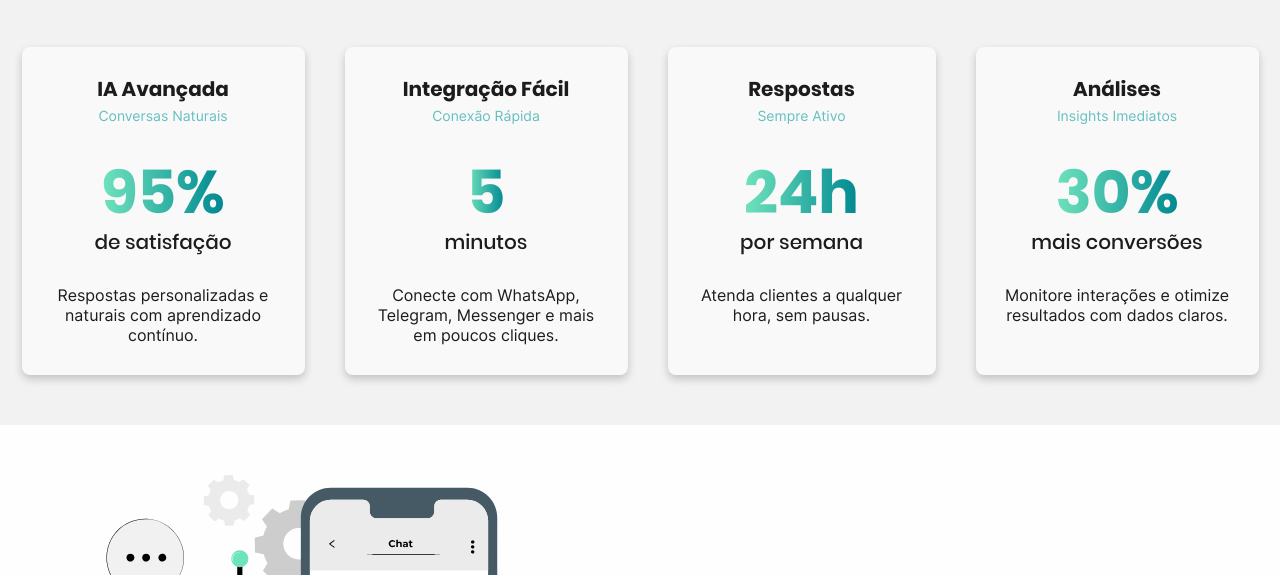
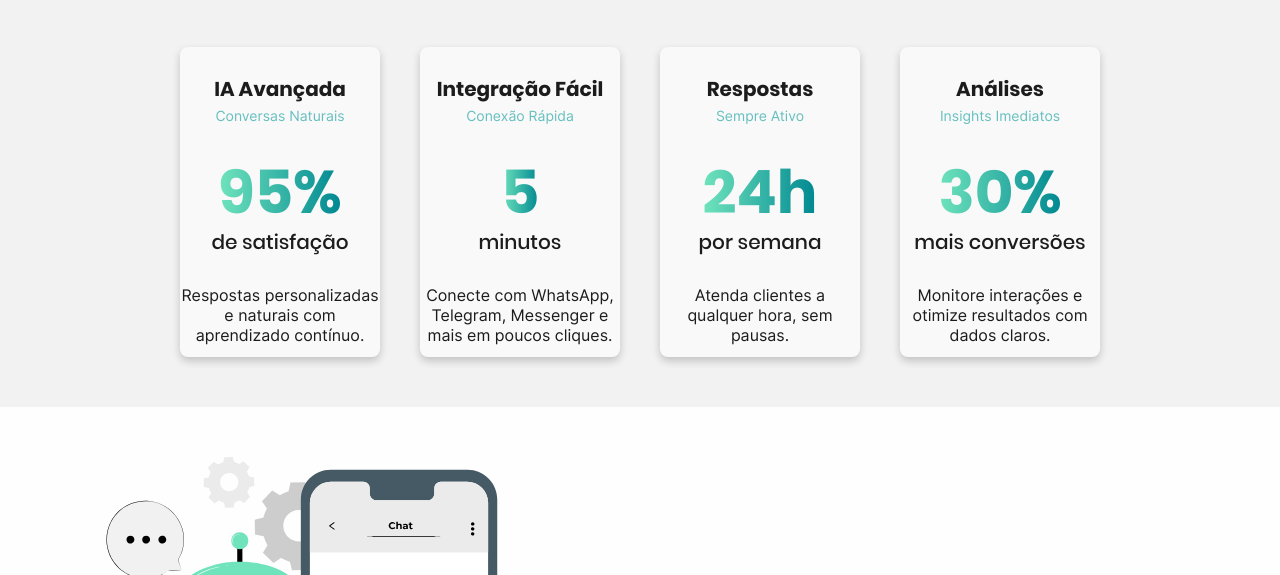
Before and after one commit to guilhermesiqueira13/ReservAI, a plain HTML site: page index.html in a window 1280 px wide. Shown: the part 706-1281 px from the top of the page. Drawn offline with Linux system fonts and the light colour scheme.

Commit message:
atualização dos cards

```diff
--- a/assets/css/card.css
+++ b/assets/css/card.css
@@ -7,7 +7,8 @@
   gap: 40px;
 }
 .section-card {
-  padding: 0 29px;
+  width: 200px;
+  height: 310px;
   background-color: var(--card-color);
   border-radius: 8px;
   box-shadow: 0 4px 8px rgba(0, 0, 0, 0.2);
@@ -42,24 +43,8 @@
   font-size: 1.25rem;
   margin-bottom: 30px;
 }
-.card-text-1,
-.card-text-2,
-.card-text-3,
-.card-text-4 {
+.card-text {
   font-family: "Inter-regular";
   font-size: 1rem;
   text-align: center;
 }
-.card-text-1,
-.card-text-2 {
-  width: 225px;
-  margin-bottom: 30px;
-}
-.card-text-3 {
-  width: 210px;
-  margin-bottom: 50px;
-}
-.card-text-4 {
-  width: 225px;
-  margin-bottom: 50px;
-}
--- a/index.html
+++ b/index.html
@@ -35,7 +35,7 @@
             <span class="card-highlight-number">95%</span>
             <p class="card-highlight-info">de satisfação</p>
           </div>
-          <p class="card-text-1">Respostas personalizadas e naturais com aprendizado contínuo.</p>
+          <p class="card-text">Respostas personalizadas e naturais com aprendizado contínuo.</p>
         </div>
         <div class="section-card">
           <h3 class="card-title">Integração Fácil</h3>
@@ -44,7 +44,7 @@
             <span class="card-highlight-number">5</span>
             <p class="card-highlight-info">minutos</p>
           </div>
-          <p class="card-text-2">Conecte com WhatsApp, Telegram, Messenger e mais em poucos cliques.</p>
+          <p class="card-text">Conecte com WhatsApp, Telegram, Messenger e mais em poucos cliques.</p>
         </div>
         <div class="section-card">
           <h3 class="card-title">Respostas</h3>
@@ -53,7 +53,7 @@
             <span class="card-highlight-number">24h</span>
             <p class="card-highlight-info">por semana</p>
           </div>
-          <p class="card-text-3">Atenda clientes a qualquer hora, sem pausas.</p>
+          <p class="card-text">Atenda clientes a qualquer hora, sem pausas.</p>
         </div>
         <div class="section-card">
           <h3 class="card-title">Análises</h3>
@@ -62,7 +62,7 @@
             <span class="card-highlight-number">30%</span>
             <p class="card-highlight-info">mais conversões</p>
           </div>
-          <p class="card-text-4">Monitore interações e otimize resultados com dados claros.</p>
+          <p class="card-text">Monitore interações e otimize resultados com dados claros.</p>
         </div>
       </div>
     </section>
```
